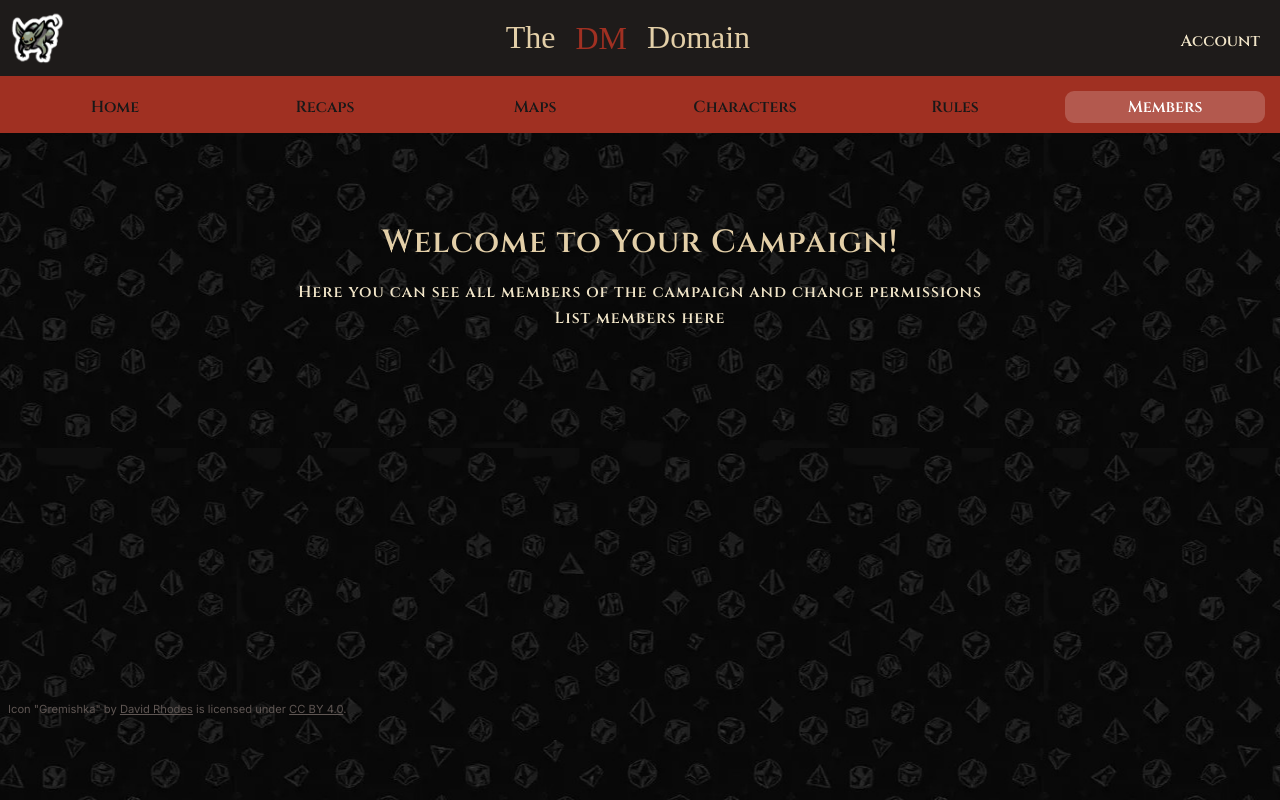
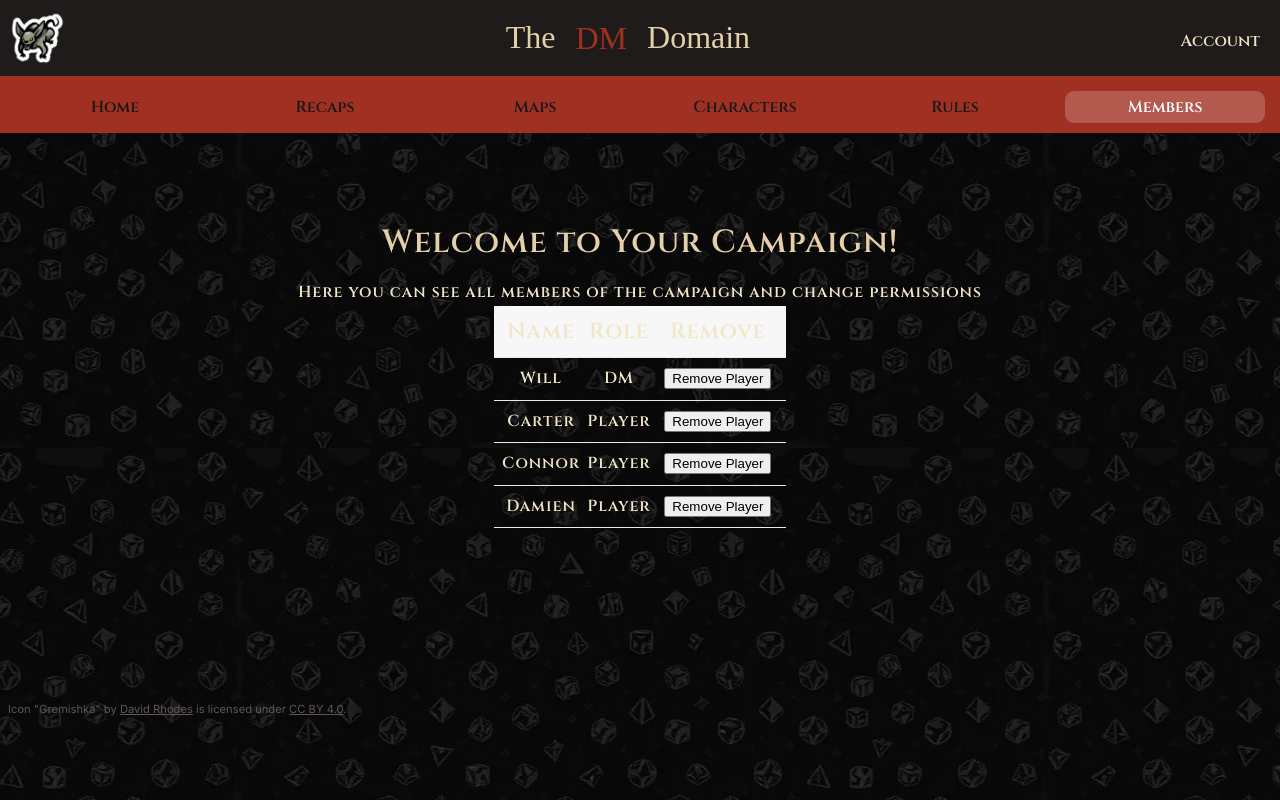
Before and after one commit to D-DWebsiteCapstone/The-Dungeon-Master-Domain, a Vue app in the folder Dnd Campaign Manager/: page /CampaignMembers in a window 1280 px wide. Built offline with nearby package versions, Linux system fonts and the light colour scheme; a web font is replaced by a local one.

Commit message:
Beginnings of members table

```diff
--- a/Dnd Campaign Manager/src/components/CampaignMembers.vue
+++ b/Dnd Campaign Manager/src/components/CampaignMembers.vue
@@ -12,9 +12,23 @@
     <h2>Welcome to Your Campaign!</h2>
     <p>Here you can see all members of the campaign and change permissions</p>
 
-    <p>
-      List members here
-    </p>
+
+  <div class="table">
+    <div class="table-header">
+      <div>Name</div>
+      <div>Role</div>
+      <div>Remove</div>
+    </div>
+
+        <div v-for="user in user" :key="user.id" class="table-row">
+      <div>{{ user.name }}</div>
+      <div>{{ user.role }}</div>
+      <div>
+        <button @click="deleteUser(user.id)">Remove Player</button>
+      </div>
+    </div>
+  </div>
+
   </div>
 </template>
 
@@ -25,6 +39,50 @@ import '../assets/base.css';
 
 const route = useRoute()
 const router = useRouter()
+
+// ------------------------------
+// Placeholder API functions
+// Replace these with actual API calls later
+// ------------------------------
+
+async function fetchUserFromDatabase() {
+  // Replace with actual: const res = await fetch('/api/User')
+  return [
+    { id: 1, name: "Will", role: "DM" },
+    { id: 2, name: "Carter", role: "Player" },
+    { id: 2, name: "Connor", role: "Player" },
+    { id: 2, name: "Damien", role: "Player" }
+  ];
+}
+
+async function deleteUserFromDatabase(id) {
+  // Replace with actual fetch DELETE
+  return { success: true };
+}
+
+// ------------------------------
+// Component Logic
+// ------------------------------
+
+const user = ref([]);
+
+async function loadUser() {
+  user.value = await fetchUserFromDatabase();
+}
+
+async function deleteUser(id) {
+  const result = await deleteUserFromDatabase(id);
+
+  if (result.success) {
+    user.value = user.value.filter(u => u.id !== id);
+  } else {
+    alert("Failed to delete User");
+  }
+}
+
+onMounted(() => {
+  loadUser();
+});
 
 // Get the campaign ID from the URL (/campaign/:id)
 //const campaignId = route.params.id
@@ -50,6 +108,28 @@ const router = useRouter()
 </script>
 <style scoped>
 
+.members-grid {
+  display: grid;
+  grid-template-columns: 2fr 2fr 1fr;
+  gap: 0px;
+  background: url('../assets/PaperTextureCalm.png');
+  padding: 20px;
+  border-radius: 12px;
+  max-width: 900px;
+}
 
+.table-header, .table-row {
+  display: grid;
+  grid-template-columns: 1fr 1fr 120px;
+  padding: 8px;
+  border-bottom: 1px solid #eaeaea;
+  align-items: center;
+}
+
+.table-header {
+  background: #f7f7f7;
+  font-weight: bold;
+  font-size: 22px;
+}
 
 </style>
```
